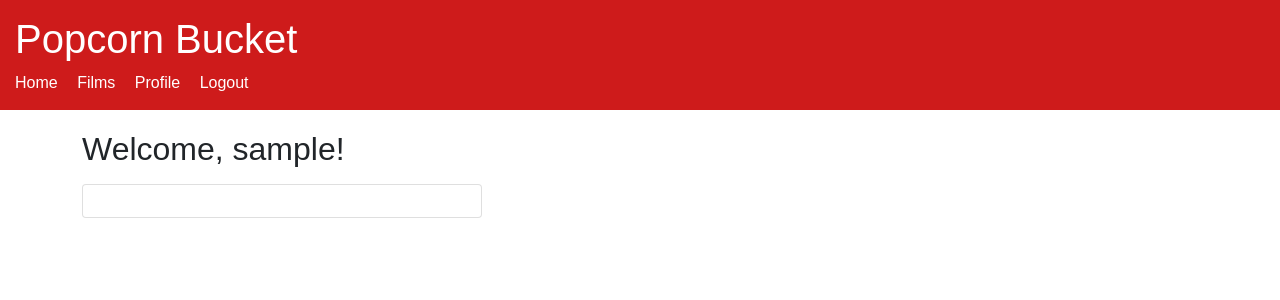
After one commit to 3010468m/PopcornBucket, a Django app: page /profile/ in a window 1280 px wide. The commit adds this page. Shown: the top 300 px of the page. Run offline with Django 3.2, Linux system fonts and the light colour scheme; the visitor is signed in with stand-in values (Sample User, id 1).

Commit message:
Raw Profile

```diff
--- a/popcornbucket/views.py
+++ b/popcornbucket/views.py
@@ -118,3 +118,8 @@ def login_view(request):
 def logout_view(request):
     logout(request)
     return redirect("homepage")
+
+# User profile
+@login_required
+def profile(request):
+    return render(request, "popcornbucket/profile.html", {"user": request.user})
--- a/popcornbucket_project/settings.py
+++ b/popcornbucket_project/settings.py
@@ -40,6 +40,7 @@ INSTALLED_APPS = [
     'django.contrib.messages',
     'django.contrib.staticfiles',
     'popcornbucket',
+
 ]
 
 MIDDLEWARE = [
@@ -124,3 +125,5 @@ STATIC_URL = '/static/'
 STATICFILES_DIRS = [STATIC_DIR]
 MEDIA_URL = '/media/'
 MEDIA_ROOT = MEDIA_DIR
+LOGIN_REDIRECT_URL = '/profile/'
+LOGOUT_REDIRECT_URL = '/'
--- a/popcornbucket_project/urls.py
+++ b/popcornbucket_project/urls.py
@@ -27,7 +27,9 @@ urlpatterns = [
     path ('signup/', views.signup_view, name="signup"),
     path('login/', views.login_view, name="login"),
     path('logout/', views.logout_view, name="logout"),
+    path("profile/" , views.profile, name = "profile"),
     path('review/<int:film_id>', views.write_review, name='write_review'),
+
 ]
 if settings.DEBUG:
     urlpatterns += static(settings.MEDIA_URL, document_root=settings.MEDIA_ROOT)
--- a/templates/popcornbucket/base.html
+++ b/templates/popcornbucket/base.html
@@ -25,6 +25,7 @@
         <a href="/films/">Films</a>
 
         {% if user.is_authenticated %}
+            <a href="/profile/">Profile</a>
             <a href="/logout/">Logout</a>
         {% else %}
             <a href="/signup/">Sign up</a>
--- /dev/null
+++ b/templates/popcornbucket/profile.html
@@ -0,0 +1,13 @@
+{% extends "popcornbucket/base.html" %}
+
+{% block content %}
+<div class="container">
+    <h2>Welcome, {{ user.username }}!</h2>
+
+    <div class="card mt-3" style="max-width: 400px;">
+        <div class="card-body">
+
+        </div>
+    </div>
+</div>
+{% endblock %}
```
Also changed, not shown: popcornbucket/migrations/0001_initial.py, popcornbucket/migrations/0002_remove_film_poster_url_film_poster_film_tmdb_id_and_more.py (deleted), popcornbucket/migrations/0003_review_down_votes_review_up_votes.py (deleted).
